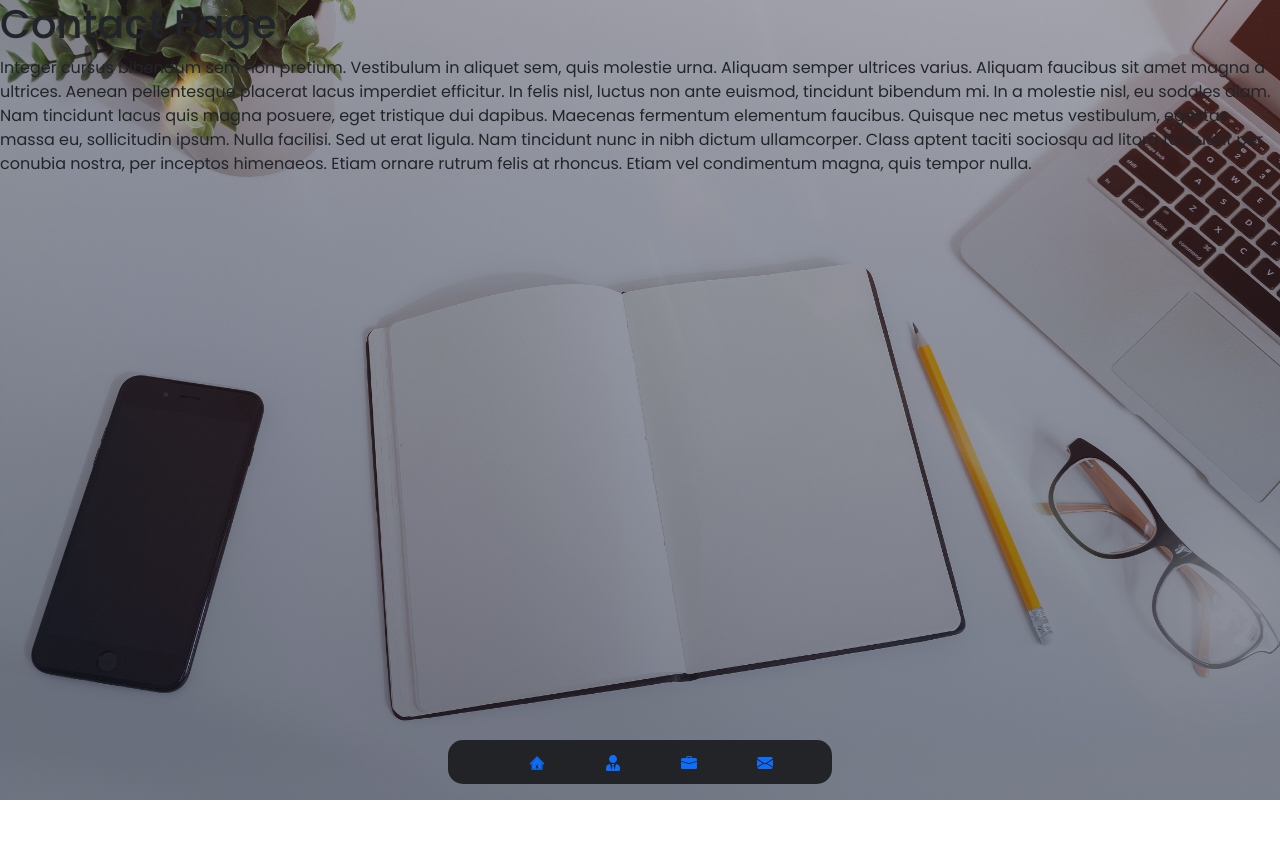
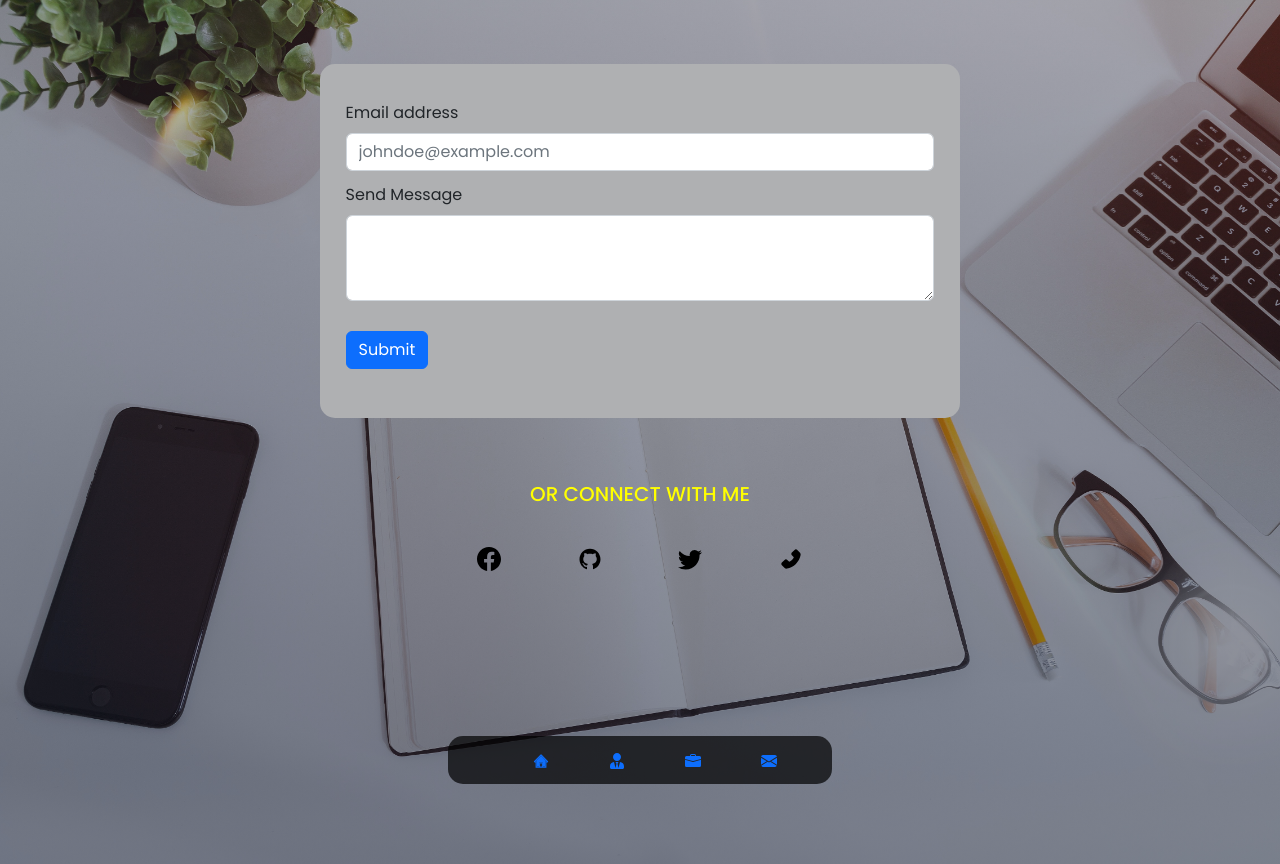
Before and after one commit to hurlavic/React-Portfolio-, a React (Create React App) app: page /contact in a window 1280 px wide. Before the commit the page ends 800 px from the top, so only its background shows below. Built offline with nearby package versions, Linux system fonts and the light colour scheme.

Commit message:
added contact page

```diff
--- a/src/components/NavBar/nav.css
+++ b/src/components/NavBar/nav.css
@@ -1,8 +1,8 @@
 ul {
     background-color: rgba(0, 0, 0, 0.7);
-    padding: 10px;
+    padding: 2px;
     border-radius: 15px;
-    width: 30%;
+    width: 30vw;
     text-align: center;
     position: fixed;
     bottom: 0;
@@ -10,9 +10,17 @@ ul {
     transform: translateX(-50%);
     margin-bottom: 20px;
 
+
 }
 ul li{
     color: white;
-    padding: 15px 30px;
-    display: inline;
+    padding: 10px 30px;
+    display: inline-block;
 }
+
+@media(max-width:700px){
+    ul li{
+        display: inline-block;
+        width: 100%;
+    }
+}
--- a/src/components/pages/Contacts/Contact.js
+++ b/src/components/pages/Contacts/Contact.js
@@ -1,23 +1,44 @@
-import React from 'react';
-
+import React from "react";
+import "./contacts.css";
+import {BsFacebook} from 'react-icons/bs'
+import {AiOutlineGithub} from 'react-icons/ai'
+import {BsTwitter} from 'react-icons/bs'
+import {AiFillPhone} from 'react-icons/ai'
 
 function Contact(props) {
   return (
-    <section id='contact'>
-      <h1>Contact Page</h1>
-      <p>
-        Integer cursus bibendum sem non pretium. Vestibulum in aliquet sem, quis
-        molestie urna. Aliquam semper ultrices varius. Aliquam faucibus sit amet
-        magna a ultrices. Aenean pellentesque placerat lacus imperdiet
-        efficitur. In felis nisl, luctus non ante euismod, tincidunt bibendum
-        mi. In a molestie nisl, eu sodales diam. Nam tincidunt lacus quis magna
-        posuere, eget tristique dui dapibus. Maecenas fermentum elementum
-        faucibus. Quisque nec metus vestibulum, egestas massa eu, sollicitudin
-        ipsum. Nulla facilisi. Sed ut erat ligula. Nam tincidunt nunc in nibh
-        dictum ullamcorper. Class aptent taciti sociosqu ad litora torquent per
-        conubia nostra, per inceptos himenaeos. Etiam ornare rutrum felis at
-        rhoncus. Etiam vel condimentum magna, quis tempor nulla.
-      </p>
+    <section id="contact">
+      <form>
+        <div className="form">
+          <label for="exampleFormControlInput1">Email address</label>
+          <input
+            type="text"
+            className="form-control"
+            id="exampleFormControlInput1"
+            placeholder="johndoe@example.com"
+          />
+        </div>
+        <div className="form-group">
+          <label for="exampleFormControlTextarea1">Send Message</label>
+          <textarea
+            className="form-control"
+            id="exampleFormControlTextarea1"
+            rows="3"
+          ></textarea>
+          <div className="submit">
+            <button type="submit" className="btn btn-primary mb-2">
+              Submit
+            </button>
+          </div>
+        </div>
+      </form>
+      <h5>OR CONNECT WITH ME</h5>
+      <div className="icons">
+        <a href="https://www.facebook.com/akindele.oluwatoyosi" rel="noopener noreferrer" target="_blank" id="icon"><BsFacebook /></a>
+        <a href="https://github.com/hurlavic" rel="noopener noreferrer" target="_blank" id="icon"><AiOutlineGithub /></a>
+        <a href="https://twitter.com/Watoiy" rel="noopener noreferrer" target="_blank" id="icon"><BsTwitter /></a>
+        <a href="tel:+447874083812" rel="noopener noreferrer" target="_blank" id="icon"><AiFillPhone /></a>
+      </div>
     </section>
   );
 }
--- a/src/components/pages/Contacts/contacts.css
+++ b/src/components/pages/Contacts/contacts.css
@@ -0,0 +1,33 @@
+form{
+    background-color: rgb(175, 176, 178);
+    width: 50%;
+    padding: 2%;
+    margin: 5% auto;
+    border-radius: 15px;
+}
+label{
+    padding-top: 2%;
+}
+.btn{
+    margin-top: 5%;
+}
+h5{
+    text-align: center;
+    color: yellow;
+    font-size: 1rem;
+}
+.icons{
+    display: flex;
+    justify-content: center;
+    align-content: center;
+}
+.icons a{
+    margin: 2% 3%;
+    font-size: 1.5rem;
+    color: black;
+    transition: transform 0.3s ease-in-out;
+}
+.icons a:hover{
+    transform: scale(1.2);
+    color: white;
+}
--- a/src/components/pages/Home/Home.js
+++ b/src/components/pages/Home/Home.js
@@ -5,11 +5,7 @@ import profile from '../../../images/profile.jpg'
 function Home() {
   return (
     <section id="home">
-    <div className="parent">
-      <p className="text-1">Hello, my name is</p>
-      <h1 className="display">Victor Akindele</h1>
-      <p className="text-2">I am an intern Front-end developer</p>
-    </div>
+
     <image src={profile} alt="profile dp"/>
 
     </section>
--- a/src/components/pages/Projects/Projects.js
+++ b/src/components/pages/Projects/Projects.js
@@ -1,11 +1,12 @@
 import React from "react";
+import image from '../../../images/profile.jpg'
 
 function ProjectGallery() {
   return (
     <section id='project'>
             <div class="cardContainer col-lg-3 col-md-6 col-sm-12">
               <div class="card">
-                <img src="" class="card-img-top" alt="placeholder"/>
+                <img src={image} class="card-img-top" alt="placeholder"/>
                 <div class="card-body">
                   <h3 class="card-title">My Portfolio</h3>
                   <p class="card-text">This is a webpage showcasing my works, skills and contact details.</p>
```
